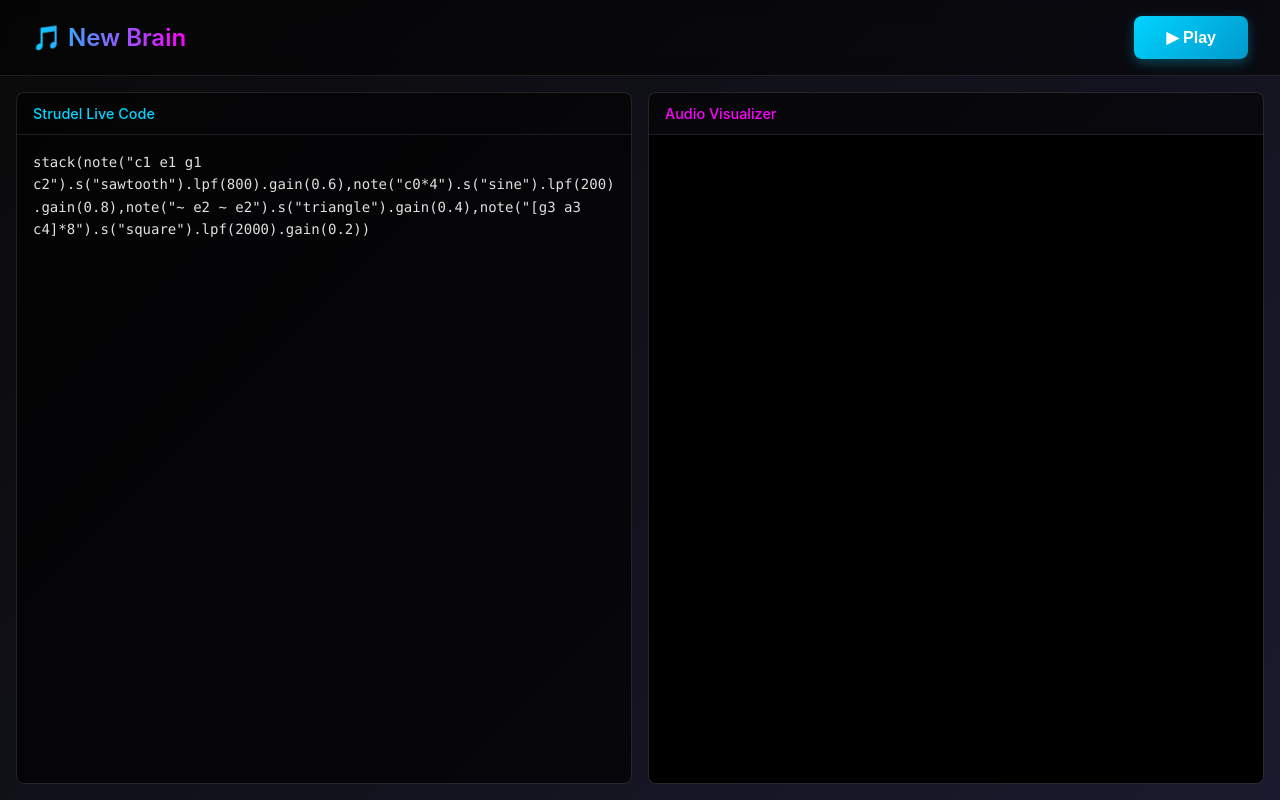
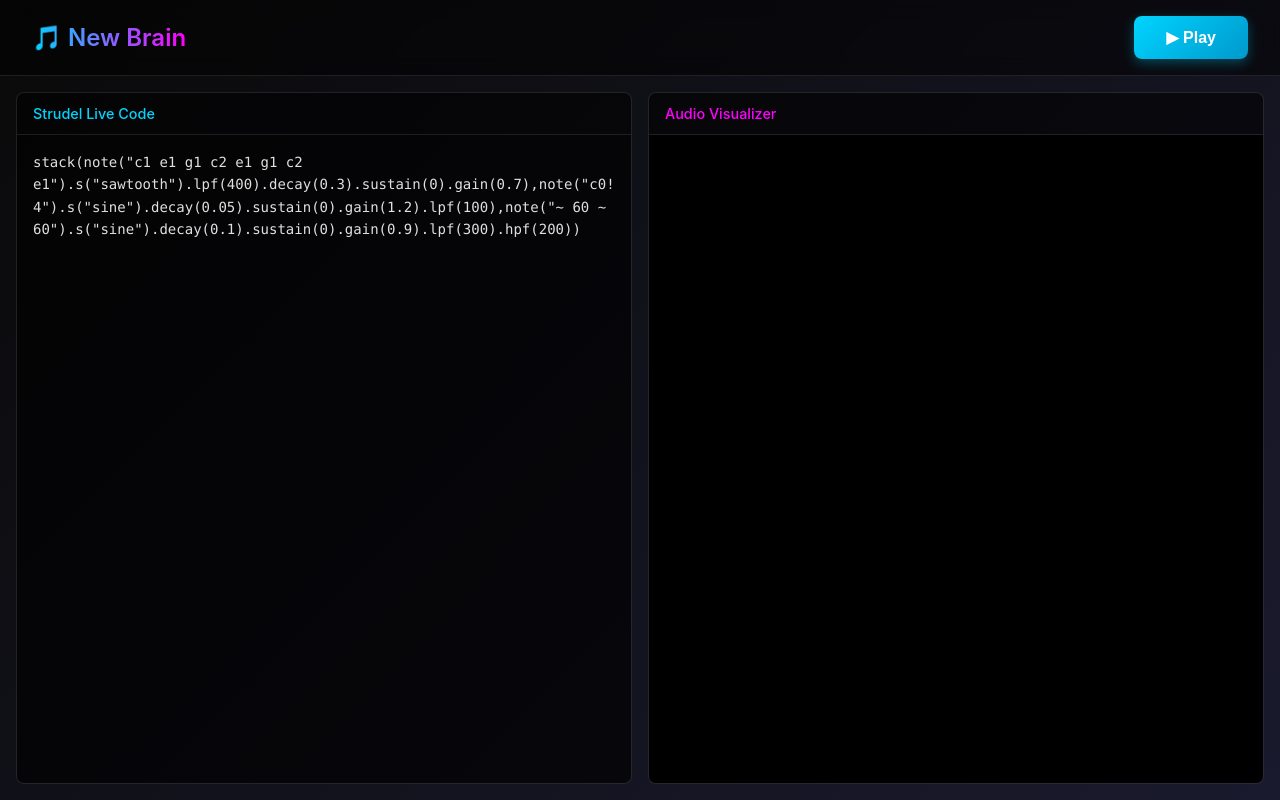
Before and after one commit to zebutron/new_brain, a React (Vite) app in the folder frontend/: page / in a window 1280 px wide. Built offline with nearby package versions, Linux system fonts and the light colour scheme.

Commit message:
Industrial synth beat v2 - percussive ADSR envelopes
- Deep kick: short decay sine at C0
- Snare: short burst at 60hz with band-pass
- Bass line: extended pattern with tight envelope

Using decay/sustain for percussive feel

```diff
--- a/frontend/src/App.jsx
+++ b/frontend/src/App.jsx
@@ -5,7 +5,7 @@ import { useStrudelDirect } from './hooks/useStrudelDirect'
 import './App.css'
 
 function App() {
-  const [code, setCode] = useState('stack(note("c1 e1 g1 c2").s("sawtooth").lpf(800).gain(0.6),note("c0*4").s("sine").lpf(200).gain(0.8),note("~ e2 ~ e2").s("triangle").gain(0.4),note("[g3 a3 c4]*8").s("square").lpf(2000).gain(0.2))')
+  const [code, setCode] = useState('stack(note("c1 e1 g1 c2 e1 g1 c2 e1").s("sawtooth").lpf(400).decay(0.3).sustain(0).gain(0.7),note("c0!4").s("sine").decay(0.05).sustain(0).gain(1.2).lpf(100),note("~ 60 ~ 60").s("sine").decay(0.1).sustain(0).gain(0.9).lpf(300).hpf(200))')
   const { isPlaying, error, toggle } = useStrudelDirect()
 
   const handleCodeChange = (newCode) => {
```
